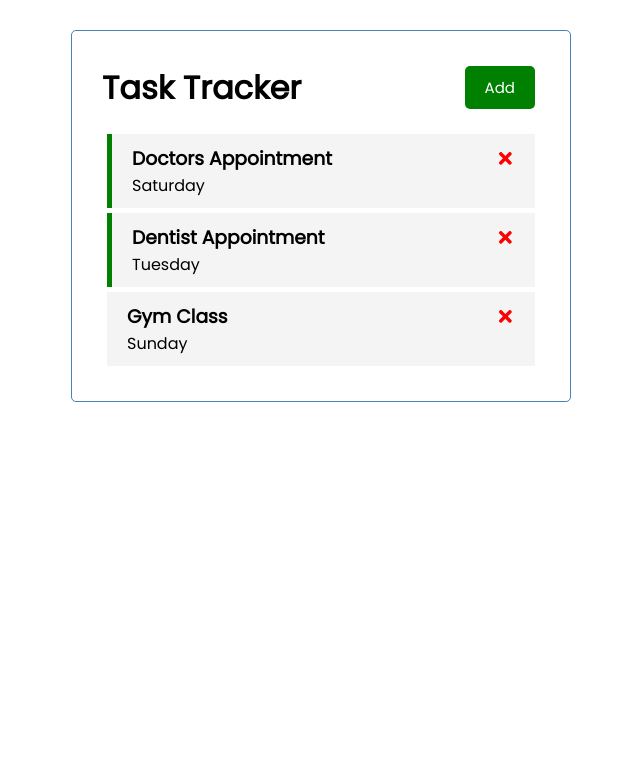
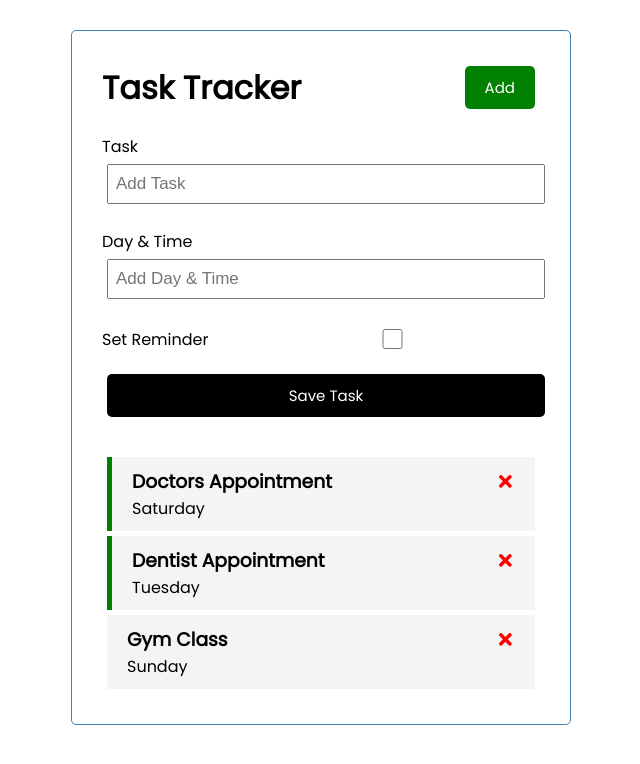
Before and after one commit to dlinehandev/REACT_App, a React (Create React App) app: page / in a window 1280 px wide. Shown: the top 764 px of the page, without its empty margins (319-959 px from the left). Built offline with nearby package versions, Linux system fonts and the light colour scheme.

Commit message:
adding add task form

```diff
--- a/src/App.js
+++ b/src/App.js
@@ -1,6 +1,7 @@
 import { useState } from 'react'
 import Header from './components/Header'
 import Tasks from './components/Tasks'
+import AddTask from './components/AddTask'
 
 const App = () => {
   const [tasks, setTasks] = useState([
@@ -37,6 +38,7 @@ const App = () => {
   return (
     <div className="container">
       <Header />
+      <AddTask />
       {tasks.length > 0 ? <Tasks tasks={tasks} onDelete={deleteTask} onToggle={toggleReminder} /> : 'No Tasks to display'}
     </div>
   );
--- /dev/null
+++ b/src/components/AddTask.js
@@ -0,0 +1,22 @@
+const AddTask = () => {
+  return (
+    <form className='add-form'>
+      <div className='form-control'>
+        <label>Task</label>
+        <input type='text' placeholder='Add Task'/>
+      </div>
+      <div className='form-control'>
+        <label>Day & Time</label>
+        <input type='text' placeholder='Add Day & Time'/>
+      </div>
+      <div className='form-control form-control-check'>
+        <label>Set Reminder</label>
+        <input type='checkbox'/>
+      </div>
+
+      <input type='submit' value='Save Task' className='btn btn-block'/>
+    </form>
+  )
+}
+
+export default AddTask
```
